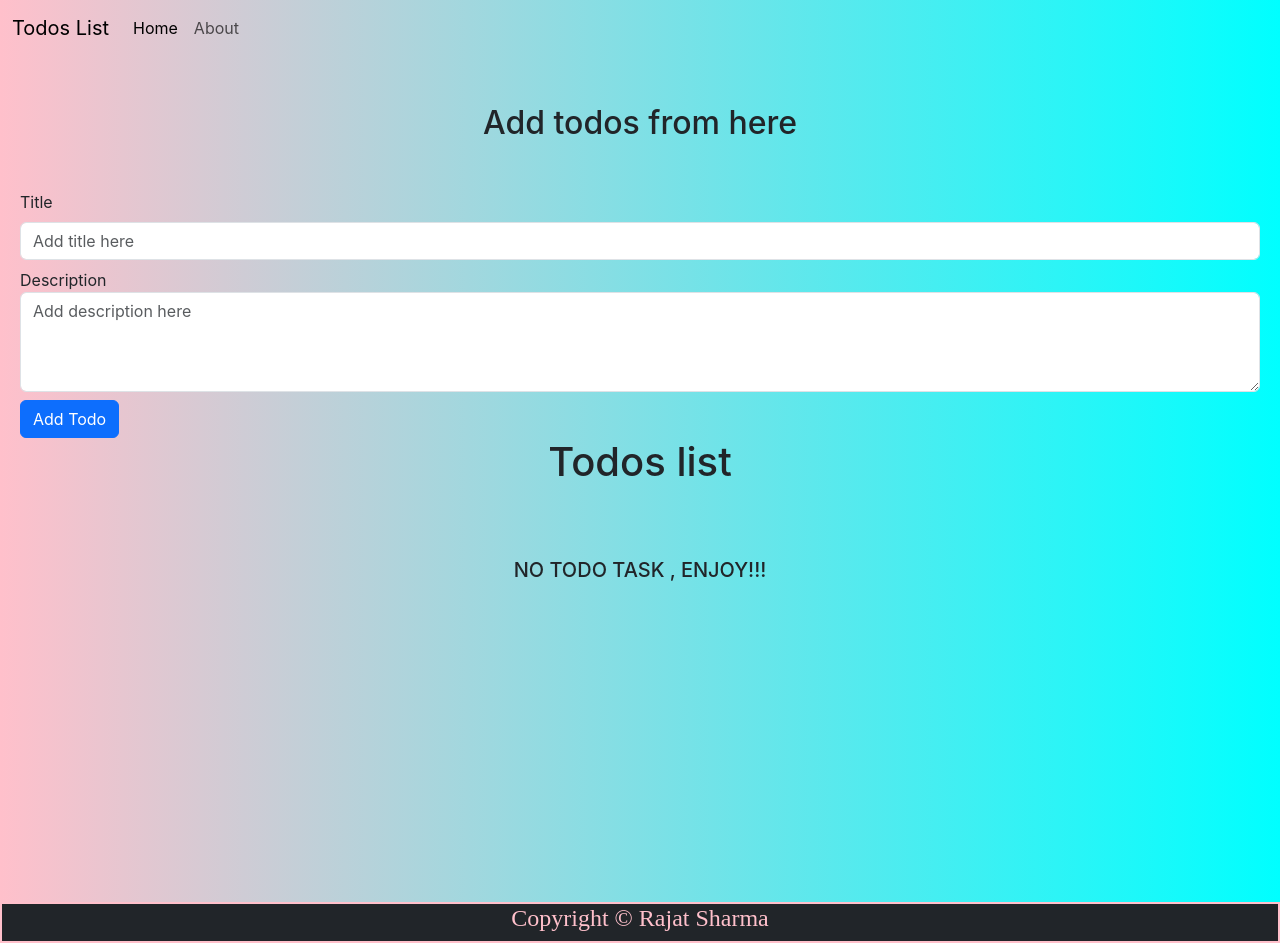
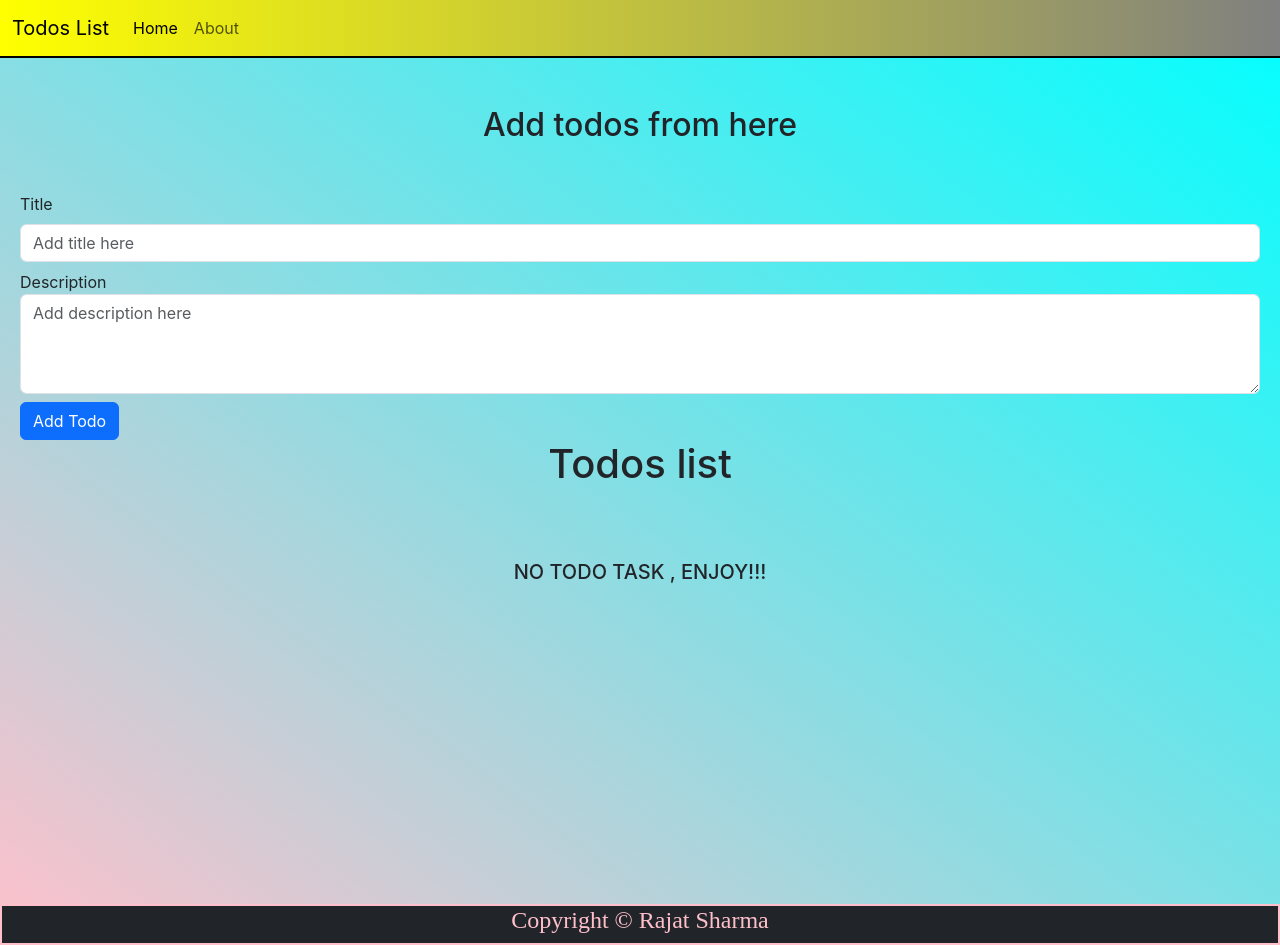
Before and after one commit to Rajcmsharma/todolist, a React (Create React App) app: page /#/ in a window 1280 px wide. Built offline with nearby package versions, Linux system fonts and the light colour scheme.

Commit message:
add color

```diff
--- a/src/App.css
+++ b/src/App.css
@@ -3,8 +3,13 @@ html
   overflow-x: hidden;
 }
 body{
-background: linear-gradient(to right, pink,cyan);
+background: linear-gradient(to top right, pink,cyan);
 }
 nav{
   background: linear-gradient(to right, pink,cyan);
+  border-bottom:2px solid black;
 }
+nav:hover{
+  background: linear-gradient(to left, grey,yellow);
+
+}
```
